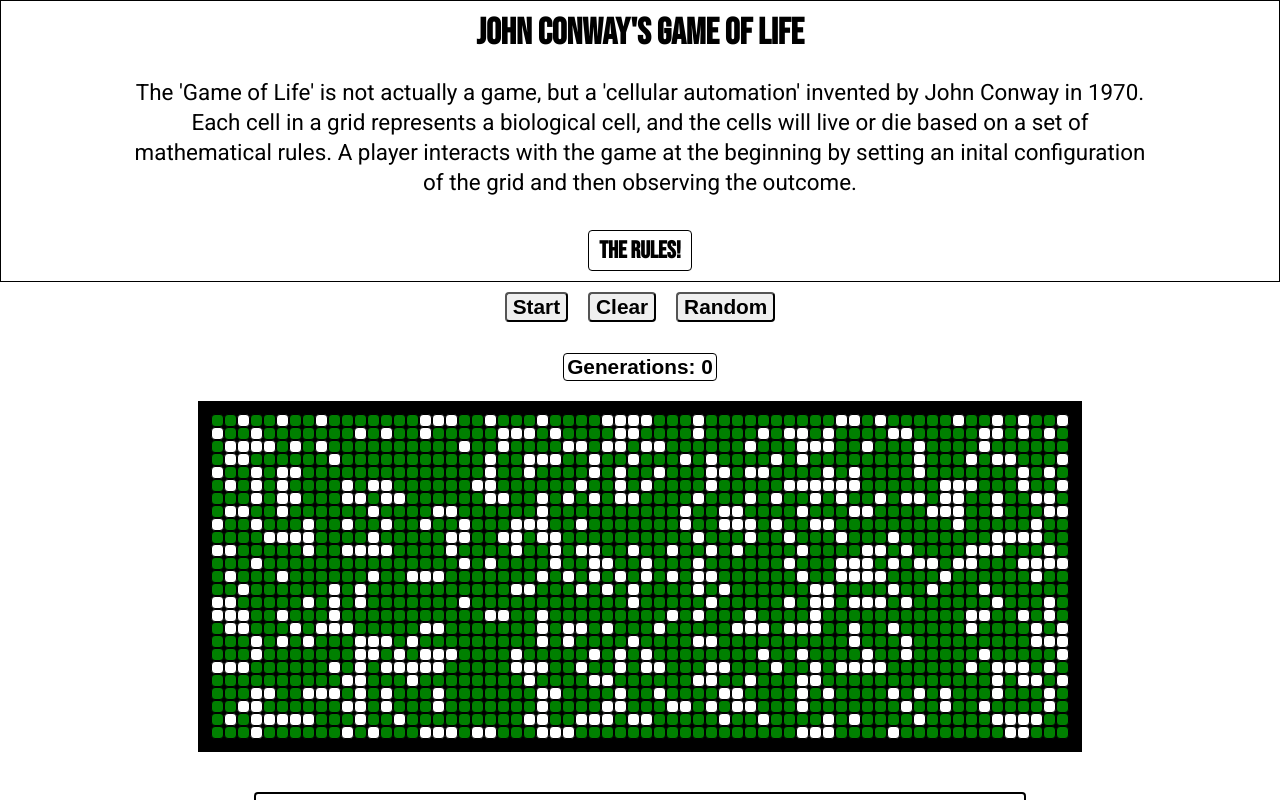
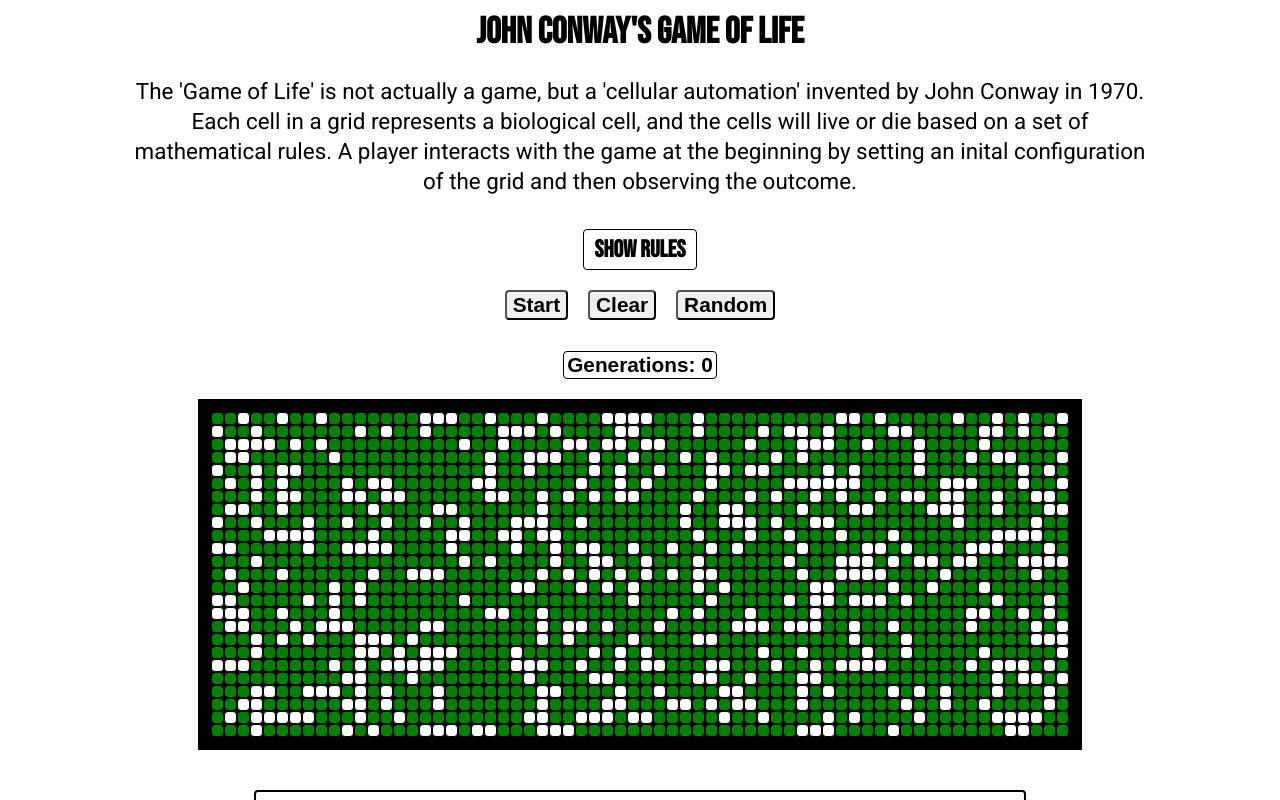
Before and after one commit to Humphreyj/thats-life, a React (Create React App) app: page / in a window 1280 px wide. Shown: the top 800 px of the page. Built offline with nearby package versions, Linux system fonts and the light colour scheme; a web font is replaced by a local one.

Commit message:
changed the rules toggle buton to be more obvious.

```diff
--- a/src/components/about/About.jsx
+++ b/src/components/about/About.jsx
@@ -12,7 +12,7 @@
                 <h4
                 className="rules-title"
                 onClick={()=> setShowRules(!showRules)}
-                >The Rules!</h4>
+                >{showRules? "Hide Rules" : "Show Rules"}</h4>
             <ul className={showRules? 'rules-list show' : 'rules-list hide'}>
                 <li className="rule"> Any live cell with fewer than two live neighbors dies, as if by underpopulation</li>
                 <li className="rule">Any live cell with two or three live neighbors lives on to the next generation.</li>
--- a/src/styles/about/about.scss
+++ b/src/styles/about/about.scss
@@ -5,7 +5,7 @@
     display: flex;
     flex-direction: column;
     align-items: center;
-    border: 1px solid black;
+
 
 
 
@@ -32,8 +32,8 @@
         flex-direction: column;
         align-items: center;
         .rules-title {
+            box-sizing: border-box;
             font-family: $title-font;
-            text-align: center;
             font-size: 1.5em;
             margin: 10px 0;
             border: 1px solid black;
@@ -42,6 +42,13 @@
             cursor: pointer;
         }
         .rules-list {
+            .description {
+                width: 90%;
+                 font-family: $description-font;
+                 font-size: 1.4em;
+                 text-align: center;
+                 line-height: 30px;
+            }
 
             li {
                 font-family: $description-font;
```
